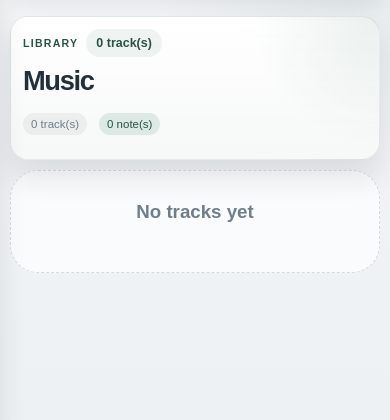
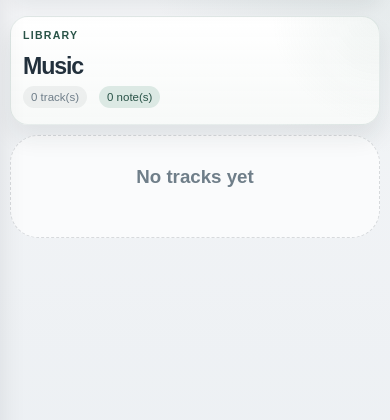
Before and after one commit to ZhehuaZhu/moments-library, a Flask app: page /music in a window 390 px wide. Shown: the part 104-524 px from the top of the page. Run offline with Flask 3, Linux system fonts and the light colour scheme; data that the repository does not hold is empty; parts of the project's set-up code (start-up, migrations or seed data) failed here and were passed over; some libraries are stand-ins or nearby versions.

Commit message:
优化展示

```diff
--- a/app/static/css/modules/library.css
+++ b/app/static/css/modules/library.css
@@ -16,73 +16,59 @@
 
 .page-header.page-header--music-library {
     position: relative;
-    display: grid;
-    grid-template-columns: minmax(0, 1fr) auto;
-    align-items: center;
-    gap: 18px;
-    padding: 18px 22px;
+    display: flex;
+    justify-content: space-between;
+    align-items: center;
+    gap: 14px;
+    padding: 14px 18px;
     border: 1px solid rgba(63, 111, 100, 0.12);
-    border-radius: 28px;
+    border-radius: 24px;
     background:
-        radial-gradient(circle at top right, rgba(145, 176, 165, 0.18), transparent 32%),
-        linear-gradient(180deg, rgba(255, 255, 255, 0.98), rgba(245, 248, 246, 0.94));
-    box-shadow: 0 18px 28px rgba(21, 33, 42, 0.1);
+        radial-gradient(circle at top right, rgba(145, 176, 165, 0.12), transparent 28%),
+        linear-gradient(180deg, rgba(255, 255, 255, 0.98), rgba(247, 249, 248, 0.95));
+    box-shadow: 0 14px 22px rgba(21, 33, 42, 0.08);
 }
 
 .music-library-page__hero {
     min-width: 0;
     display: grid;
-    gap: 8px;
-}
-
-.music-library-page__badge-row {
+    gap: 4px;
+}
+
+.page-header.page-header--music-library h1 {
+    margin: 0;
+    font-size: clamp(1.55rem, 3vw, 2.2rem);
+    letter-spacing: -0.05em;
+    line-height: 1;
+}
+
+.music-library-page__stats {
+    justify-content: flex-start;
+}
+
+.music-library-page__toolbar {
     display: flex;
     align-items: center;
     gap: 10px;
     flex-wrap: wrap;
 }
 
-.music-library-page__badge-row .eyebrow {
-    margin: 0;
-}
-
-.music-library-page__spotlight {
-    display: inline-flex;
-    align-items: center;
-    min-height: 30px;
-    padding: 0 12px;
-    border-radius: 999px;
-    background: rgba(63, 111, 100, 0.08);
-    color: var(--accent-strong);
-    font-size: 0.84rem;
-    font-weight: 700;
-}
-
-.music-library-page__title-row {
-    display: flex;
-    align-items: center;
-    justify-content: space-between;
-    gap: 16px;
-    flex-wrap: wrap;
-}
-
-.page-header.page-header--music-library h1 {
-    margin: 0;
-    font-size: clamp(1.9rem, 4vw, 2.8rem);
-    letter-spacing: -0.05em;
-}
-
-.music-library-page__stats {
-    justify-content: flex-start;
-}
-
-.music-library-page__stats--compact {
-    display: none;
-}
-
-.music-library-page__toolbar {
-    display: grid;
-    justify-items: end;
+.music-library-page__toolbar .stat-chip {
+    padding: 7px 10px;
+    font-size: 0.8rem;
+}
+
+.music-library-page__create-button {
+    width: 38px;
+    height: 38px;
+    border-radius: 12px;
+    box-shadow: none;
+}
+
+.music-library-page__create-button span {
+    font-size: 1.35rem;
+    line-height: 1;
+    transform: translateY(-1px);
 }
 
 .music-library-list {
@@ -2363,16 +2349,12 @@
 
 @media (max-width: 960px) {
     .page-header.page-header--music-library {
-        grid-template-columns: 1fr;
+        flex-direction: column;
         align-items: stretch;
     }
 
-    .music-library-page__title-row {
-        align-items: flex-start;
-    }
-
     .music-library-page__toolbar {
-        justify-self: start;
+        justify-content: space-between;
     }
 
     .track-row {
@@ -2382,19 +2364,13 @@
 
 @media (max-width: 720px) {
     .page-header.page-header--music-library {
-        gap: 14px;
-        padding: 14px 14px;
-        border-radius: 22px;
+        gap: 10px;
+        padding: 12px 14px;
+        border-radius: 20px;
     }
 
     .page-header.page-header--music-library h1 {
-        font-size: clamp(1.5rem, 6vw, 2rem);
-    }
-
-    .music-library-page__spotlight {
-        min-height: 28px;
-        padding-inline: 10px;
-        font-size: 0.78rem;
+        font-size: clamp(1.3rem, 5vw, 1.7rem);
     }
 
     .track-row {
@@ -2446,20 +2422,14 @@
     .page-header.page-header--music-library {
         padding: 12px 12px;
         border-radius: 18px;
-        display: grid;
-        grid-template-columns: minmax(0, 1fr);
         gap: 8px;
     }
 
     .page-header.page-header--music-library h1 {
-        font-size: clamp(1.35rem, 7vw, 1.72rem);
-    }
-
-    .music-library-page__badge-row {
-        gap: 8px;
-    }
-
-    .music-library-page__badge-row .eyebrow {
+        font-size: clamp(1.18rem, 6vw, 1.45rem);
+    }
+
+    .music-library-page__hero .eyebrow {
         font-size: 0.66rem;
     }
 
@@ -2468,10 +2438,18 @@
         font-size: 0.72rem;
     }
 
-    .music-library-page__toolbar .button {
-        min-height: 34px;
-        padding: 6px 11px;
-        font-size: 0.82rem;
+    .music-library-page__toolbar {
+        gap: 8px;
+    }
+
+    .music-library-page__create-button {
+        width: 34px;
+        height: 34px;
+        border-radius: 10px;
+    }
+
+    .music-library-page__create-button span {
+        font-size: 1.2rem;
     }
 
     .track-row {
--- a/app/templates/tracks.html
+++ b/app/templates/tracks.html
@@ -9,38 +9,29 @@
 <section class="music-library-page">
     <section class="page-header page-header--music-library">
         <div class="music-library-page__hero">
-            <div class="music-library-page__badge-row">
             <p class="eyebrow">{{ t('common.library') }}</p>
-                <span class="music-library-page__spotlight">{{ t('counts.tracks', count=result_count) }}</span>
+            <h1>{{ module_labels.music }}</h1>
         </div>
-            <div class="music-library-page__title-row">
-                <h1>{{ module_labels.music }}</h1>
+        <div class="music-library-page__toolbar">
             <div class="page-header__stats music-library-page__stats">
                 <span class="stat-chip">{{ t('counts.tracks', count=result_count) }}</span>
                 <span class="stat-chip stat-chip--accent">{{ t('counts.notes', count=music_stats.notes) }}</span>
             </div>
-            </div>
-        </div>
             {% if can_manage %}
-            <div class="music-library-page__toolbar">
                 <button
                     type="button"
-                    class="button button--ghost button--compact"
+                    class="icon-button icon-button--ghost music-library-page__create-button"
                     data-open-folder-panel="track-create"
                     aria-haspopup="dialog"
                     aria-controls="track-create-panel"
                     aria-expanded="false"
+                    aria-label="{{ t('music.add_track') }}"
+                    title="{{ t('music.add_track') }}"
                 >
-                    {{ t('music.add_track') }}
+                    <span aria-hidden="true">+</span>
                 </button>
+            {% endif %}
         </div>
-        {% else %}
-            <div class="music-library-page__toolbar">
-                <div class="page-header__stats music-library-page__stats music-library-page__stats--compact">
-                    <span class="stat-chip stat-chip--accent">{{ t('counts.notes', count=music_stats.notes) }}</span>
-                </div>
-            </div>
-        {% endif %}
     </section>
 
     <section class="music-library-list">
```
Lines whose indentation alone changed are shown as unchanged.
